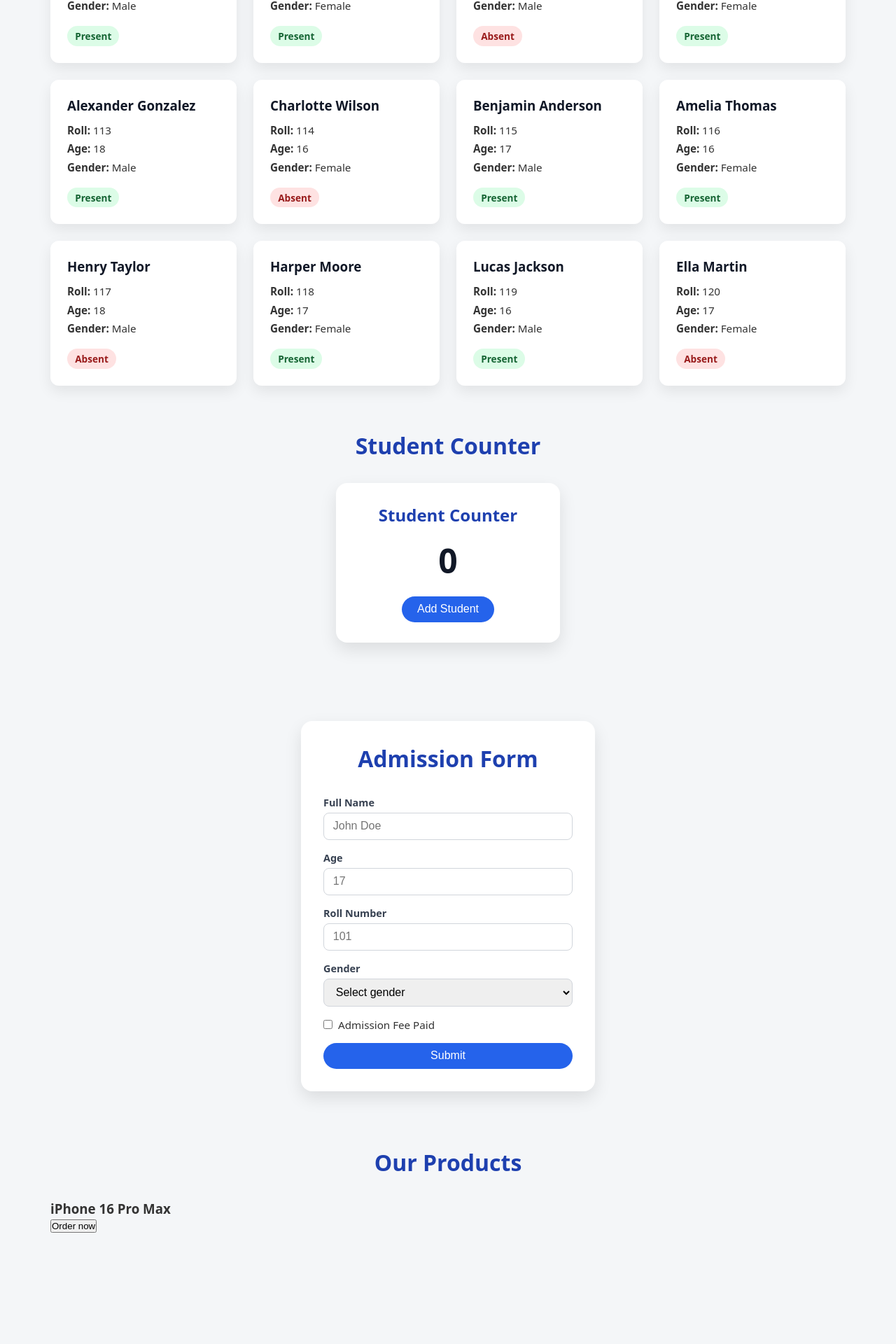
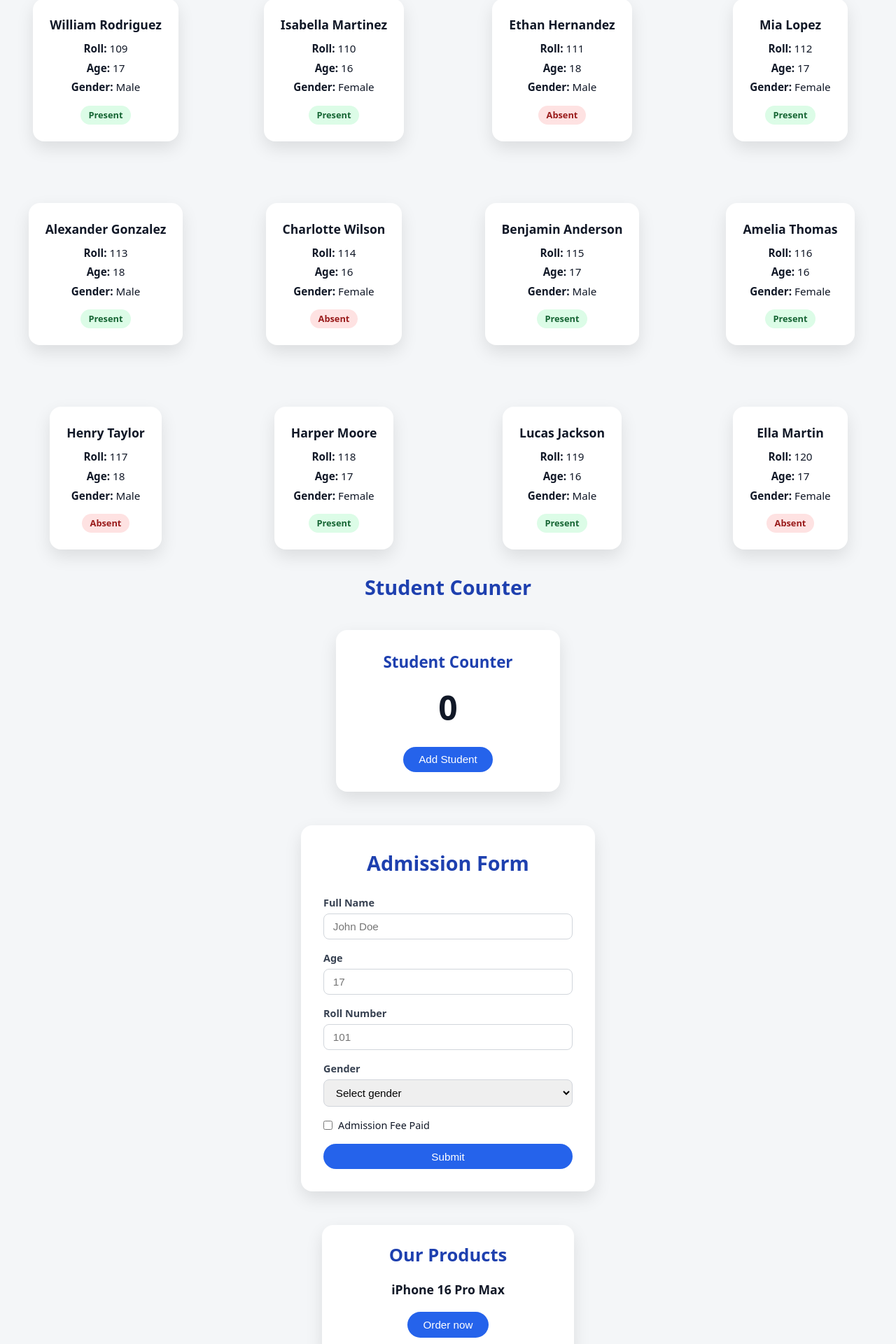
Before and after one commit to GourangaDasSamrat/ts-labs, a React (Vite) app in the folder react-ts/: page / in a window 1280 px wide. Shown: the part 684-2604 px from the top of the page at 70% size. Before the commit the page ends 2477 px from the top, so only its background shows below. Built offline with nearby package versions, Linux system fonts and the light colour scheme.

Commit message:
refactor(ui): update global and component styles
- Refactor card component to use new CSS classes
- Adjust spacing, colors, and shadows across components

```diff
--- a/react-ts/src/App.css
+++ b/react-ts/src/App.css
@@ -1,4 +1,4 @@
-/* Global reset */
+/* global styles */
 * {
   margin: 0;
   padding: 0;
@@ -6,64 +6,59 @@
 }
 
 body {
-  font-family: system-ui, sans-serif;
+  font-family: system-ui, -apple-system, BlinkMacSystemFont, sans-serif;
   background-color: #f4f6f8;
-  color: #333;
+  color: #111827;
+  line-height: 1.5;
 }
 
-/* Container */
-.container {
-  padding: 2rem;
-  max-width: 1200px;
-  margin: auto;
+/* title */
+.title {
+  text-align: center;
+  font-size: 1.8rem;
+  font-weight: 700;
+  color: #1e40af;
+  margin-bottom: 1.5rem;
 }
 
-/* Title */
-.title {
-  text-align: center;
-  margin-bottom: 2rem;
-  font-size: 2rem;
-  color: #1e40af;
-}
-
-/* Grid */
+/* student cards grid */
 .card-grid {
   display: grid;
   grid-template-columns: repeat(auto-fit, minmax(260px, 1fr));
   gap: 1.5rem;
 }
 
-/* Card */
+/* student card */
 .card {
-  background: white;
-  padding: 1.5rem;
-  border-radius: 12px;
-  box-shadow: 0 8px 20px rgba(0, 0, 0, 0.08);
+  background: #ffffff;
+  padding: 1.4rem;
+  border-radius: 14px;
+  box-shadow: 0 8px 22px rgba(0, 0, 0, 0.08);
   transition: transform 0.2s ease, box-shadow 0.2s ease;
 }
 
 .card:hover {
   transform: translateY(-6px);
-  box-shadow: 0 12px 30px rgba(0, 0, 0, 0.15);
+  box-shadow: 0 14px 32px rgba(0, 0, 0, 0.15);
 }
 
 .card h3 {
-  margin-bottom: 0.8rem;
-  color: #111827;
+  margin-bottom: 0.6rem;
+  font-size: 1.1rem;
 }
 
 .card p {
-  margin-bottom: 0.4rem;
   font-size: 0.95rem;
+  margin-bottom: 0.3rem;
 }
 
-/* Status badge */
+/* status badge */
 .status {
   display: inline-block;
-  margin-top: 0.8rem;
-  padding: 0.3rem 0.7rem;
+  margin-top: 0.6rem;
+  padding: 0.25rem 0.7rem;
   border-radius: 999px;
-  font-size: 0.85rem;
+  font-size: 0.8rem;
   font-weight: 600;
 }
 
@@ -76,39 +71,37 @@ body {
   background-color: #fee2e2;
   color: #991b1b;
 }
-/* Counter Card */
+
+/* counter */
 .counter-card {
   max-width: 320px;
-  margin: 2rem auto;
+  margin: 2.5rem auto;
   padding: 1.8rem;
-  background: white;
+  background: #ffffff;
   border-radius: 16px;
   box-shadow: 0 10px 25px rgba(0, 0, 0, 0.1);
   text-align: center;
 }
 
-/* Title */
 .counter-title {
-  font-size: 1.5rem;
-  margin-bottom: 1rem;
+  font-size: 1.4rem;
+  margin-bottom: 0.8rem;
   color: #1e40af;
 }
 
-/* Count Number */
 .counter-value {
   font-size: 3rem;
   font-weight: 700;
-  color: #111827;
   margin-bottom: 1.2rem;
 }
 
-/* Button */
+/* button */
 .counter-btn {
   background-color: #2563eb;
-  color: white;
+  color: #ffffff;
   border: none;
   padding: 0.6rem 1.4rem;
-  font-size: 1rem;
+  font-size: 0.95rem;
   border-radius: 999px;
   cursor: pointer;
   transition: background-color 0.2s ease, transform 0.2s ease;
@@ -123,14 +116,20 @@ body {
   transform: translateY(0);
 }
 
-/* Admission Form Card */
+/* admission form */
 .form-card {
   max-width: 420px;
   margin: 3rem auto;
   padding: 2rem;
-  background: white;
+  background: #ffffff;
   border-radius: 16px;
   box-shadow: 0 10px 25px rgba(0, 0, 0, 0.1);
+}
+
+.form {
+  display: flex;
+  flex-direction: column;
+  gap: 1rem;
 }
 
 .form-group {
@@ -145,19 +144,12 @@ body {
   color: #374151;
 }
 
-/* Form */
-.form {
-  display: flex;
-  flex-direction: column;
-  gap: 1rem;
-}
-
 .form input,
 .form select {
-  padding: 0.6rem 0.8rem;
+  padding: 0.55rem 0.8rem;
+  font-size: 0.95rem;
   border-radius: 8px;
   border: 1px solid #d1d5db;
-  font-size: 1rem;
 }
 
 .form input:focus,
@@ -166,15 +158,15 @@ body {
   border-color: #2563eb;
 }
 
-/* Checkbox */
+/* checkbox */
 .checkbox {
   display: flex;
   align-items: center;
   gap: 0.5rem;
-  font-size: 0.95rem;
+  font-size: 0.9rem;
 }
 
-/* Result Card */
+/* submitted result card */
 .result-card {
   max-width: 420px;
   margin: 2rem auto;
@@ -184,11 +176,74 @@ body {
   border-left: 6px solid #2563eb;
 }
 
-.result-card h2 {
-  margin-bottom: 1rem;
+.result-card h3 {
+  margin-bottom: 0.8rem;
   color: #1e40af;
 }
 
 .result-card p {
   margin-bottom: 0.4rem;
+  font-size: 0.95rem;
 }
+
+/* products / card component */
+.card {
+  max-width: 360px;
+  margin: 2rem auto;
+  padding: 1.5rem;
+  background: #ffffff;
+  border-radius: 16px;
+  box-shadow: 0 10px 25px rgba(0, 0, 0, 0.1);
+  text-align: center;
+  transition: transform 0.2s ease, box-shadow 0.2s ease;
+}
+
+.card:hover {
+  transform: translateY(-4px);
+  box-shadow: 0 14px 32px rgba(0, 0, 0, 0.15);
+}
+
+.card-title {
+  font-size: 1.6rem;
+  font-weight: 700;
+  color: #1e40af;
+  margin-bottom: 1rem;
+}
+
+.card-subtitle {
+  font-size: 1.2rem;
+  font-weight: 600;
+  color: #111827;
+  margin-bottom: 1rem;
+}
+
+.card-content {
+  font-size: 0.95rem;
+  color: #374151;
+  margin-bottom: 1.2rem;
+}
+
+.card-footer {
+  display: flex;
+  justify-content: center;
+}
+
+.card-footer button {
+  background-color: #2563eb;
+  color: #ffffff;
+  border: none;
+  padding: 0.6rem 1.4rem;
+  font-size: 0.95rem;
+  border-radius: 999px;
+  cursor: pointer;
+  transition: background-color 0.2s ease, transform 0.2s ease;
+}
+
+.card-footer button:hover {
+  background-color: #1d4ed8;
+  transform: translateY(-2px);
+}
+
+.card-footer button:active {
+  transform: translateY(0);
+}
--- a/react-ts/src/components/Cards.tsx
+++ b/react-ts/src/components/Cards.tsx
@@ -7,11 +7,11 @@ interface CardProps extends PropsWithChildren {
 
 const Cards = ({ title, children, footer }: CardProps) => {
   return (
-    <div className="container">
-      <h2 className="title">Our Products</h2>
-      <h3 >{title}</h3>
-      <div>{children}</div>
-      {footer ?? <footer>{footer}</footer>}
+    <div className="card">
+      <h2 className="card-title">Our Products</h2>
+      <h3 className="card-subtitle">{title}</h3>
+      <div className="card-content">{children}</div>
+      {footer && <div className="card-footer">{footer}</div>}
     </div>
   );
 };
```
